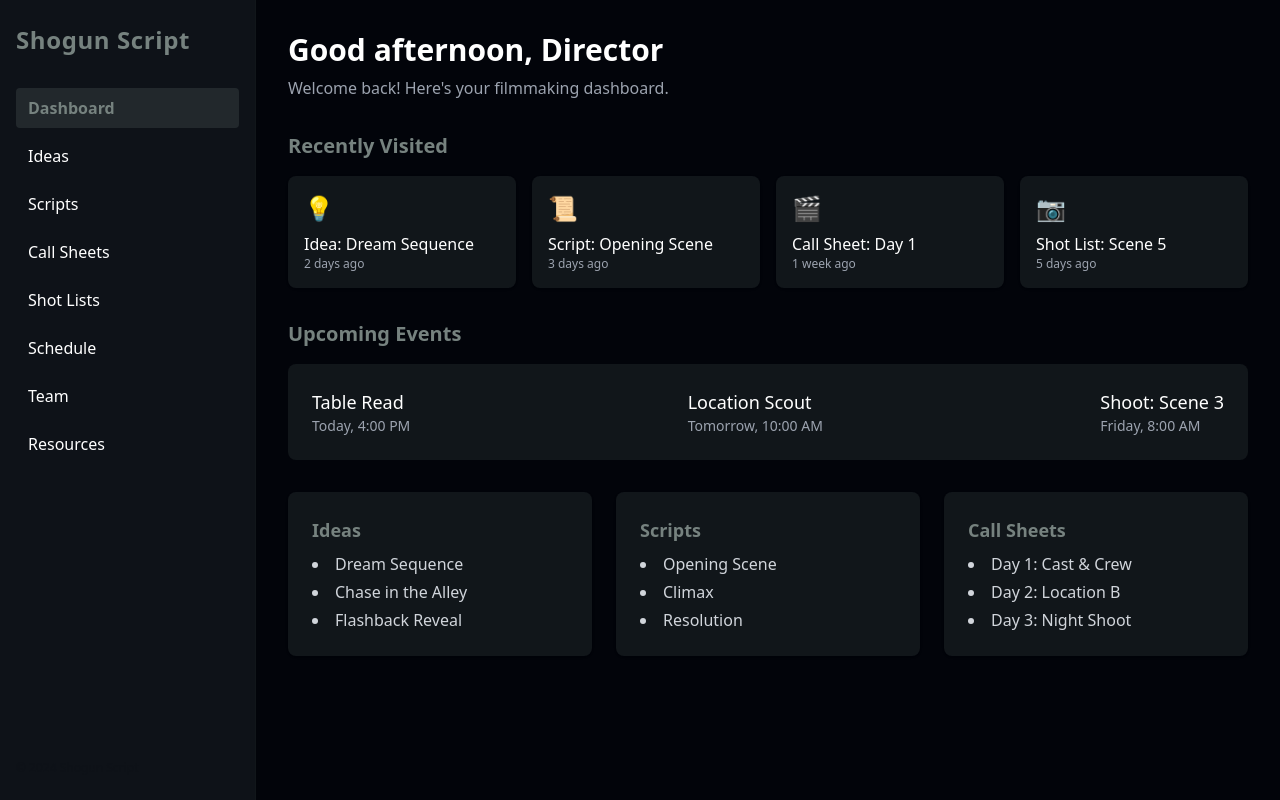
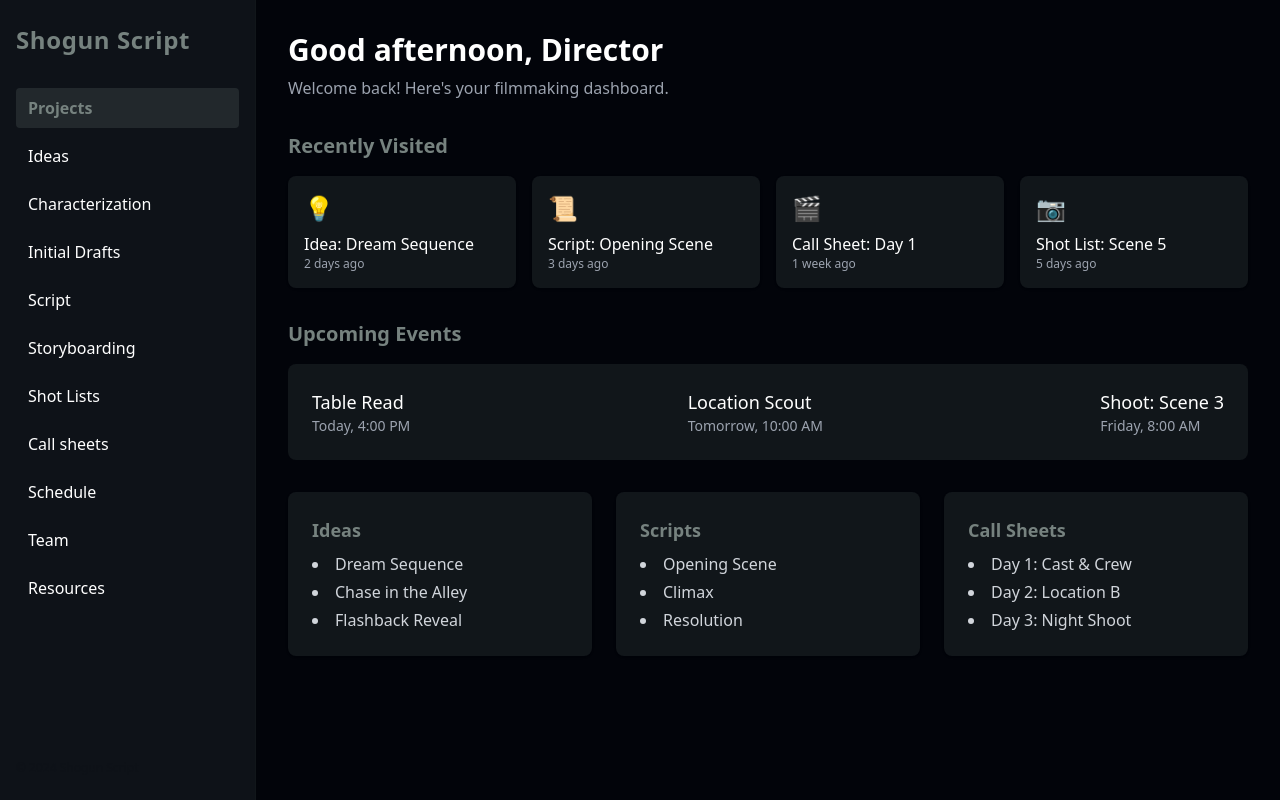
Before and after one commit to anujisdead/shogun-script, a Flask app: page /dashboard in a window 1280 px wide. Run offline with Flask 3, Linux system fonts and the light colour scheme; some libraries are stand-ins or nearby versions.

Commit message:
dashboard changes

```diff
--- a/templates/dashboard.html
+++ b/templates/dashboard.html
@@ -30,11 +30,14 @@
             </div>
             <nav class="flex-1">
                 <ul class="space-y-2">
-                    <li><a href="#" class="block py-2 px-3 rounded bg-primary bg-opacity-20 text-primary font-semibold">Dashboard</a></li>
+                    <li><a href="#" class="block py-2 px-3 rounded bg-primary bg-opacity-20 text-primary font-semibold">Projects</a></li>
                     <li><a href="#" class="block py-2 px-3 rounded hover:bg-soft-black">Ideas</a></li>
-                    <li><a href="#" class="block py-2 px-3 rounded hover:bg-soft-black">Scripts</a></li>
-                    <li><a href="#" class="block py-2 px-3 rounded hover:bg-soft-black">Call Sheets</a></li>
+                    <li><a href="#" class="block py-2 px-3 rounded hover:bg-soft-black">Characterization</a></li>
+                    <li><a href="#" class="block py-2 px-3 rounded hover:bg-soft-black">Initial Drafts</a></li>
+                    <li><a href="#" class="block py-2 px-3 rounded hover:bg-soft-black">Script</a></li>
+                    <li><a href="#" class="block py-2 px-3 rounded hover:bg-soft-black">Storyboarding</a></li>
                     <li><a href="#" class="block py-2 px-3 rounded hover:bg-soft-black">Shot Lists</a></li>
+                    <li><a href="#" class="block py-2 px-3 rounded hover:bg-soft-black">Call sheets</a></li>
                     <li><a href="#" class="block py-2 px-3 rounded hover:bg-soft-black">Schedule</a></li>
                     <li><a href="#" class="block py-2 px-3 rounded hover:bg-soft-black">Team</a></li>
                     <li><a href="#" class="block py-2 px-3 rounded hover:bg-soft-black">Resources</a></li>
```
